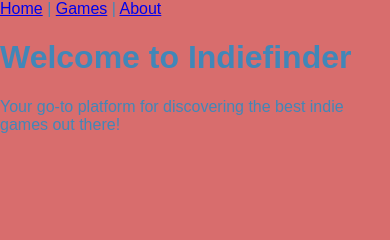
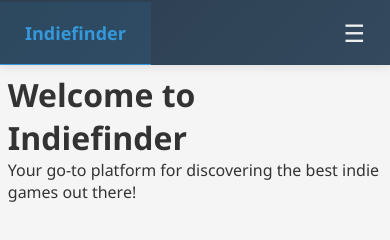
Before and after one commit to Braedan-Mitchell/project-2_Indiefinder, a plain HTML site: page html/index.html in a window 390 px wide. Drawn offline with Linux system fonts and the light colour scheme; files that its build step writes are made by us from their sources.

Commit message:
I added a nav bar that will be present in all pages in the future.

```diff
--- a/JS/JavaAll.js
+++ b/JS/JavaAll.js
@@ -1 +1,34 @@
-/* CSS styles for the indiefind project that will be applied to all pages. Any other styles that are page specific will be in other css files.*/
+/* JS code for the indiefind project that will be applied to all pages. Any other code that is page specific will be in other js files.*/
+
+document.addEventListener('DOMContentLoaded', function() {
+    // Highlight active navbar link based on current page
+    const currentPage = window.location.pathname.split('/').pop() || 'index.html';
+    const navLinks = document.querySelectorAll('#navbar a');
+
+    navLinks.forEach(link => {
+        const href = link.getAttribute('href');
+        if (href === currentPage || (currentPage === '' && href === 'index.html')) {
+            link.style.borderBottomColor = '#3498db';
+            link.style.color = '#3498db';
+        }
+    });
+
+    // Hamburger menu functionality
+    const hamburgerBtn = document.getElementById('hamburger-btn');
+    const navbar = document.getElementById('navbar');
+
+    if (hamburgerBtn) {
+        hamburgerBtn.addEventListener('click', function() {
+            navbar.classList.toggle('active');
+            hamburgerBtn.classList.toggle('active');
+        });
+
+        // Close menu when a link is clicked
+        navLinks.forEach(link => {
+            link.addEventListener('click', function() {
+                navbar.classList.remove('active');
+                hamburgerBtn.classList.remove('active');
+            });
+        });
+    }
+});
--- a/css/formatAll.css
+++ b/css/formatAll.css
@@ -1 +1,17 @@
 /* CSS formatting for the indiefind project that will be applied to all pages. Any other formats that are page specific will be in other css files.*/
+
+* {
+    margin: 0;
+    padding: 0;
+    box-sizing: border-box;
+}
+
+/* Default margin for all content except navbar */
+body > div,
+body > main,
+body > section,
+body > article,
+body > header:not(#navbar),
+body > footer {
+    margin: 2%;
+}
--- a/css/styleAll.css
+++ b/css/styleAll.css
@@ -1,9 +1,119 @@
 /* CSS styles for the indiefind project that will be applied to all pages. Any other styles that are page specific will be in other css files.*/
 
 body {
-    font-family: Arial, sans-serif;
-    margin: 0;
+    font-family: 'Segoe UI', Tahoma, Geneva, Verdana, sans-serif;
+    background-color: #f5f5f5;
+    color: #333;
+}
+
+/* Navbar Styling */
+#navbar {
+    background: linear-gradient(135deg, #2c3e50 0%, #34495e 100%);
     padding: 0;
-    background-color: #d86d6d;
-    color: #4187b8;
+    box-shadow: 0 2px 10px rgba(0, 0, 0, 0.1);
+    position: sticky;
+    top: 0;
+    z-index: 1000;
+    display: flex;
+    flex-wrap: wrap;
+    align-items: center;
+    height: 65px;
+    width: 100%;
+    transition: height 0.3s ease;
 }
+
+#navbar a {
+    color: #ecf0f1;
+    text-decoration: none;
+    padding: 20px 25px;
+    display: inline-flex;
+    align-items: center;
+    height: 100%;
+    font-size: 16px;
+    font-weight: 500;
+    transition: all 0.3s ease;
+    border-bottom: 3px solid transparent;
+}
+
+#navbar a:first-child {
+    font-weight: 700;
+    font-size: 18px;
+    margin-right: auto;
+    background-color: rgba(52, 152, 219, 0.1);
+}
+
+#navbar a:hover {
+    background-color: rgba(52, 152, 219, 0.2);
+    border-bottom-color: #3498db;
+    color: #3498db;
+}
+
+#navbar a:active {
+    background-color: rgba(52, 152, 219, 0.3);
+    border-bottom-color: #2980b9;
+}
+
+/* Hamburger Menu Button */
+#hamburger-btn {
+    display: none;
+    background: none;
+    border: none;
+    color: #ecf0f1;
+    font-size: 24px;
+    cursor: pointer;
+    padding: 20px 25px;
+    transition: all 0.3s ease;
+}
+
+#hamburger-btn:hover {
+    background-color: rgba(52, 152, 219, 0.2);
+    color: #3498db;
+}
+
+/* Mobile Responsive */
+@media (max-width: 768px) {
+    #navbar {
+        flex-wrap: wrap;
+        width: 100%;
+        height: auto;
+        max-height: 65px;
+        overflow: hidden;
+        transition: max-height 0.3s ease;
+    }
+
+    #navbar.active {
+        max-height: 300px;
+    }
+
+    #hamburger-btn {
+        display: inline-flex;
+        align-items: center;
+        order: 2;
+    }
+
+    #navbar a:not(:first-child) {
+        display: flex;
+        width: 100%;
+        padding: 15px 25px;
+        border-bottom: 1px solid rgba(255, 255, 255, 0.1);
+        order: 3;
+        opacity: 0;
+        transition: opacity 0.3s ease;
+    }
+
+    #navbar a:first-child {
+        order: 1;
+        height: 65px;
+        display: flex;
+        align-items: center;
+    }
+
+    #navbar.active a:not(:first-child) {
+        opacity: 1;
+    }
+
+    #hamburger-btn.active {
+        border-bottom-color: #3498db;
+        color: #3498db;
+    }
+}
--- a/html/index.html
+++ b/html/index.html
@@ -6,18 +6,22 @@
     <meta charset="UTF-8">
     <meta name="viewport" content="width=device-width, initial-scale=1.0">
     <title>Indiefinder</title>
-    <link rel="stylesheet" href="css/styleAll.css">
-    <link rel="stylesheet" href="css/formatAll.css">
-    <link rel="JavaScript" href="JavaAll/main.js">
+    <link rel="stylesheet" href="../css/styleAll.css">
+    <link rel="stylesheet" href="../css/formatAll.css">
+    <script src="../JS/JavaAll.js"></script>
+    <script src="../JS/JSpages/JSindex.js"></script>
 </head>
 
 <body>
+    <nav id="navbar">
+        <a href="index.html">Indiefinder</a>
+        <button id="hamburger-btn">☰</button>
+        <a href="games.html">Games</a>
+        <a href="about.html">About</a>
+        <a href="contact.html">Contact</a>
+    </nav>
+
     <div>
-        <nav>
-            <a href="index.html">Home</a> |
-            <a href="games.html">Games</a> |
-            <a href="about.html">About</a>
-        </nav>
         <h1>Welcome to Indiefinder</h1>
         <p>Your go-to platform for discovering the best indie games out there!</p>
     </div>
```
